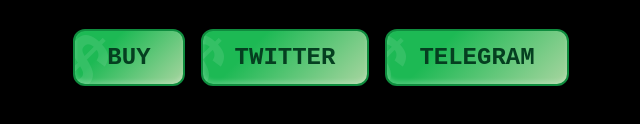
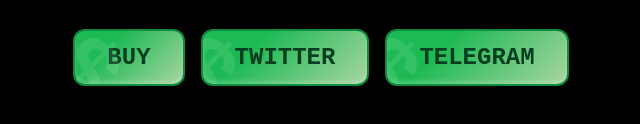
Before and after one commit to Petalon/petalon.github.io-dollar, a plain HTML site: page index.html in a window 1280 px wide. Shown: the part 388-512 px from the top of the page, 319-959 px from the left. Drawn offline with Linux system fonts and the light colour scheme.

Commit message:
Update styles.css

```diff
--- a/styles.css
+++ b/styles.css
@@ -66,7 +66,7 @@ h1, .button-container {
 
 .dollar-button::before {
     content: "$";
-    font-size: 5rem; /* Larger font size for $ sign */
+    font-size: 6rem; /* Larger font size for $ sign */
     font-weight: bold;
     color: rgba(255, 255, 255, 0.1);
     position: absolute;
```
